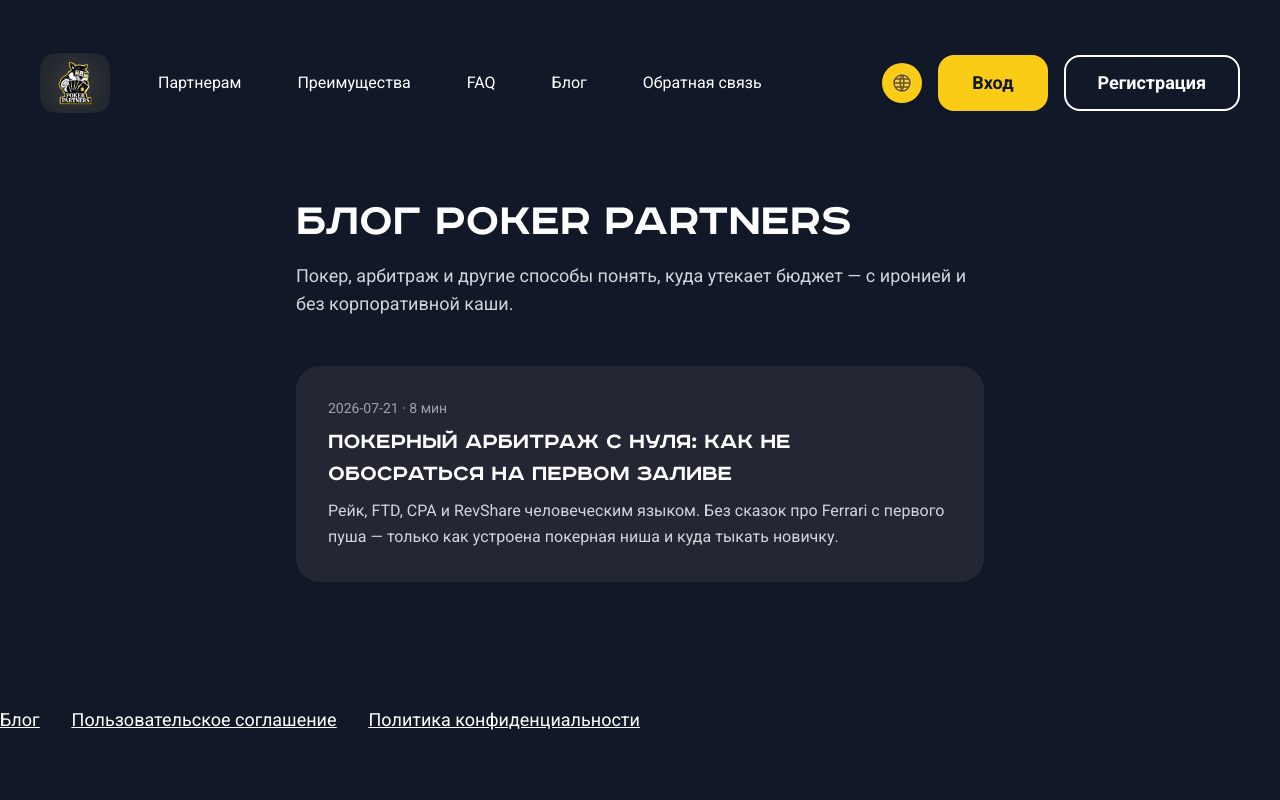
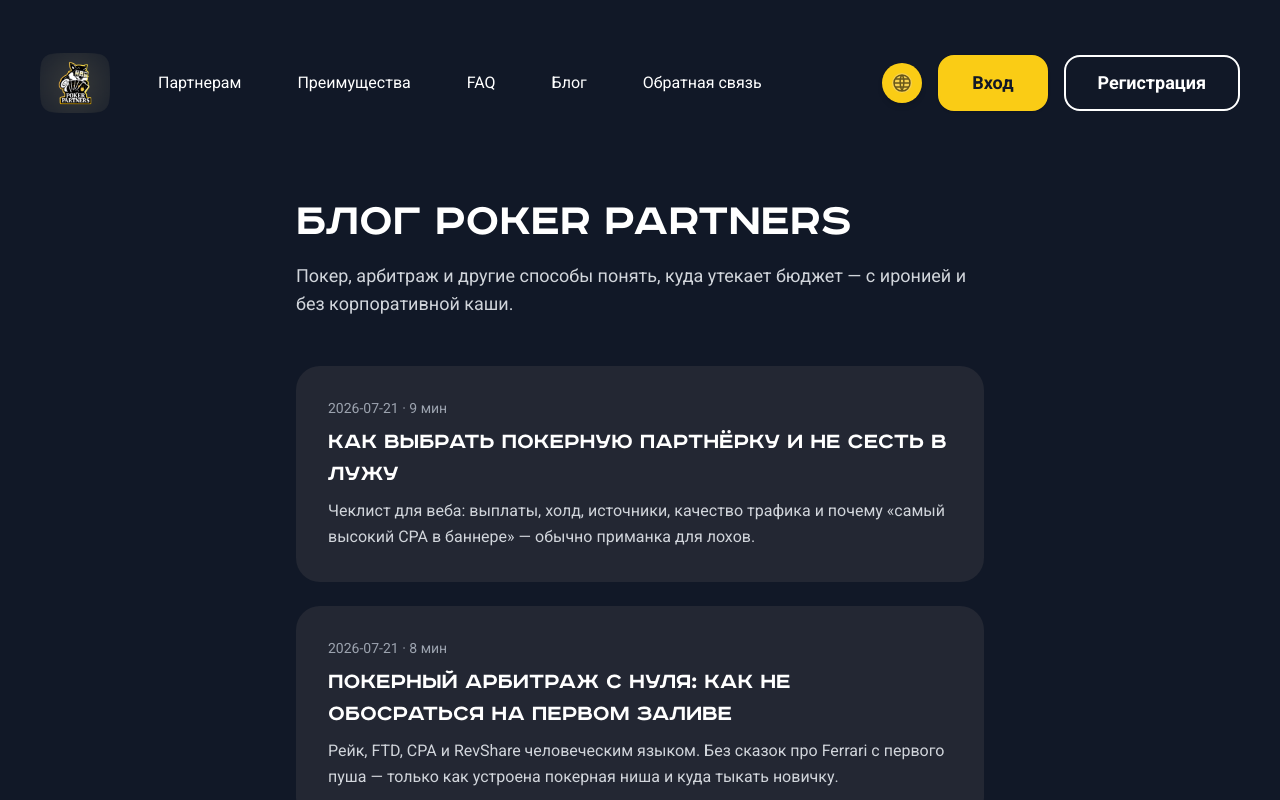
Before and after one commit to brabvs77-eng/pokerpartners, a Next.js app: page /blog in a window 1280 px wide. Shown: the top 800 px of the page. Built offline with nearby package versions, Linux system fonts and the light colour scheme; no server answers.

Commit message:
Add blog post on choosing a poker affiliate program
Wave-1 article with checklist, red/green flags and ironic ToV,
linked from the poker arbitrage pillar post.

Co-authored-by: brabvs77-eng <brabvs77-eng@users.noreply.github.com>

```diff
--- a/src/content/blog/posts.ts
+++ b/src/content/blog/posts.ts
@@ -73,6 +73,66 @@ export const posts: BlogPost[] = [
 <p>А если после этой статьи ты понял, что покер — это не твоё: тоже норм. Лучше честно лить то, что понимаешь, чем героически жечь бюджет на NL-столах в голове.</p>
 `,
   },
+  {
+    slug: "kak-vybrat-pokernuyu-partnerku",
+    title: "Как выбрать покерную партнёрку и не сесть в лужу",
+    description:
+      "Чеклист для веба: выплаты, холд, источники, качество трафика и почему «самый высокий CPA в баннере» — обычно приманка для лохов.",
+    date: "2026-07-21",
+    readingMinutes: 9,
+    tags: ["покер", "партнёрка", "арбитраж", "офферы"],
+    html: `
+<p>Выбор покерной партнёрки — это как выбор стола в живой игре: можно сесть «где красиво», а можно — где тебя не разденут за два орбита. Разница в том, что в арбитраже тебя раздевают красивым лендингом и цифрой CPA, нарисованной маркером для особо впечатлительных.</p>
+
+<p>Если ты уже читал <a href="/blog/pokernyy-arbitrazh-s-nulya">базу про покерный арбитраж</a> — отлично. Теперь про то, с <em>кем</em> это делать, чтобы потом не писать в чат «а почему мне не платят» с выражением лица человека, которого кинули на Avito.</p>
+
+<h2>Прямой рекламодатель vs «у нас 400 всего»</h2>
+<p><strong>Прямой</strong> — ты ближе к продукту, условиям и человеку, который реально может подвинуть ставку/гео/холд. Меньше прокладок, меньше театра «сейчас уточню у рекла».</p>
+<p><strong>Сетка-агрегатор</strong> — удобно, когда хочешь тыкать всё подряд. Минус: твой трафик — один из тысячи, а менеджер иногда знает про оффер примерно столько же, сколько ты про лимп с UTG.</p>
+<p>Не надо делать религию из формата. Надо понимать, <em>кто принимает решение по твоему заливу</em>. Если на вопрос «можно SEO на этот рум?» тебе три дня шлют стикеры — это тоже ответ.</p>
+
+<h2>На что смотреть, кроме цифры на баннере</h2>
+<ol>
+<li><strong>Модель и мелкий шрифт.</strong> CPA «от $200» без условий квалификации — это фанфик. Читай: депозит, рейк, срок, какие игроки считаются. Не прочитал — сам виноват, вселенная не обязана тебя жалеть.</li>
+<li><strong>Какие источники принимают.</strong> SEO, TG, FB, push, in-app — всё это разные вселенные. Если льёшь то, что в правилах в чёрном списке, не удивляйся, что «почему-то» режут.</li>
+<li><strong>Холд и скорость выплат.</strong> Красивый RS ничего не значит, если бабки висят вечность, а поддержка отвечает раз в эпоху динозавров.</li>
+<li><strong>Досрочка / гибкость.</strong> Для тех, кто масштабирует связку, возможность получить выплаты раньше сверки — не «приятный бонус», а кислород.</li>
+<li><strong>Помощь с качеством, а не только «лей больше».</strong> Нормальная ПП скажет, где у тебя говно-конверт и что чинить. Плохая ПП скажет «лей ещё» и потом тихо срежет.</li>
+<li><strong>Прозрачная стата.</strong> Если цифры ты видишь «на словах» — это не партнёрка, это сеанс спиритизма.</li>
+</ol>
+
+<h2>Красные флаги (беги, пока ноги целы)</h2>
+<ul>
+<li>Оффер без внятных правил источников и квалификации.</li>
+<li>«Мы платим всем и за всё» — звучит как знакомство в баре в 3 ночи.</li>
+<li>Менеджер пропадает после регистрации быстрее, чем стек на блефе.</li>
+<li>Тебя просят лить микс «пока проверим», а потом внезапно выясняется, что микс — это смертный грех.</li>
+<li>В отзывах одна и та же мантра «топы платят», написанная будто нейросетью с похмелья.</li>
+</ul>
+
+<h2>Зелёные флаги (можно не срать кирпичами)</h2>
+<ul>
+<li>Тебе честно говорят, какой трафик зайдёт, а какой — нахуй.</li>
+<li>Есть живой контакт и адекватный ответ по гео/офферу.</li>
+<li>Условия RS/CPA совпадают с тем, что в кабинете, а не с тем, что в креативе конкурента.</li>
+<li>Готовы обсуждать индивидуалку, если объём и качество не стыдные.</li>
+<li>Есть инструменты: домены, смартлинки, нормальная аналитика — а не «вот ссылка, разбирайся».</li>
+</ul>
+
+<h2>Как проверить партнёрку за один вечер (без медитаций)</h2>
+<ol>
+<li>Зарегайся и открой реальные офферы, не лендинг-обложку.</li>
+<li>Задай 5 конкретных вопросов: источники, холд, квалификация, гео, что с mid/low quality.</li>
+<li>Попроси тестовые условия под <em>твой</em> канал, а не «средний по больнице».</li>
+<li>Сделай маленький тест. Не «половину зарплаты», а объём, после которого стыдно ныть, но не стыдно остановиться.</li>
+<li>Смотри не только на FTD: доходят ли игроки до игры, или это кладбище регистраций.</li>
+</ol>
+
+<h2>Где тут Poker Partners и почему мы вообще пишем это</h2>
+<p>Мы прямой рекламодатель по казино, покеру и беттингу. Офферов дохрена, ставки можно обсуждать, по источникам не делаем вид, что «всё можно, потом разберёмся». Если нужен вход без квеста — <a href="https://offers-pokerpartners.affise.com/" target="_blank" rel="noopener noreferrer">регистрация тут</a>, если хочешь поговорить по-человечески — <a href="https://t.me/Brabvs77" target="_blank" rel="noopener noreferrer">Telegram</a>.</p>
+<p>И да: если после чеклиста ты понял, что текущая «партнёрка мечты» выглядит как скам с PowerPoint — поздравляем. Лучше узнать это до слива бюджета, чем после.</p>
+`,
+  },
 ];
 
 export function getPost(slug: string): BlogPost | undefined {
```
